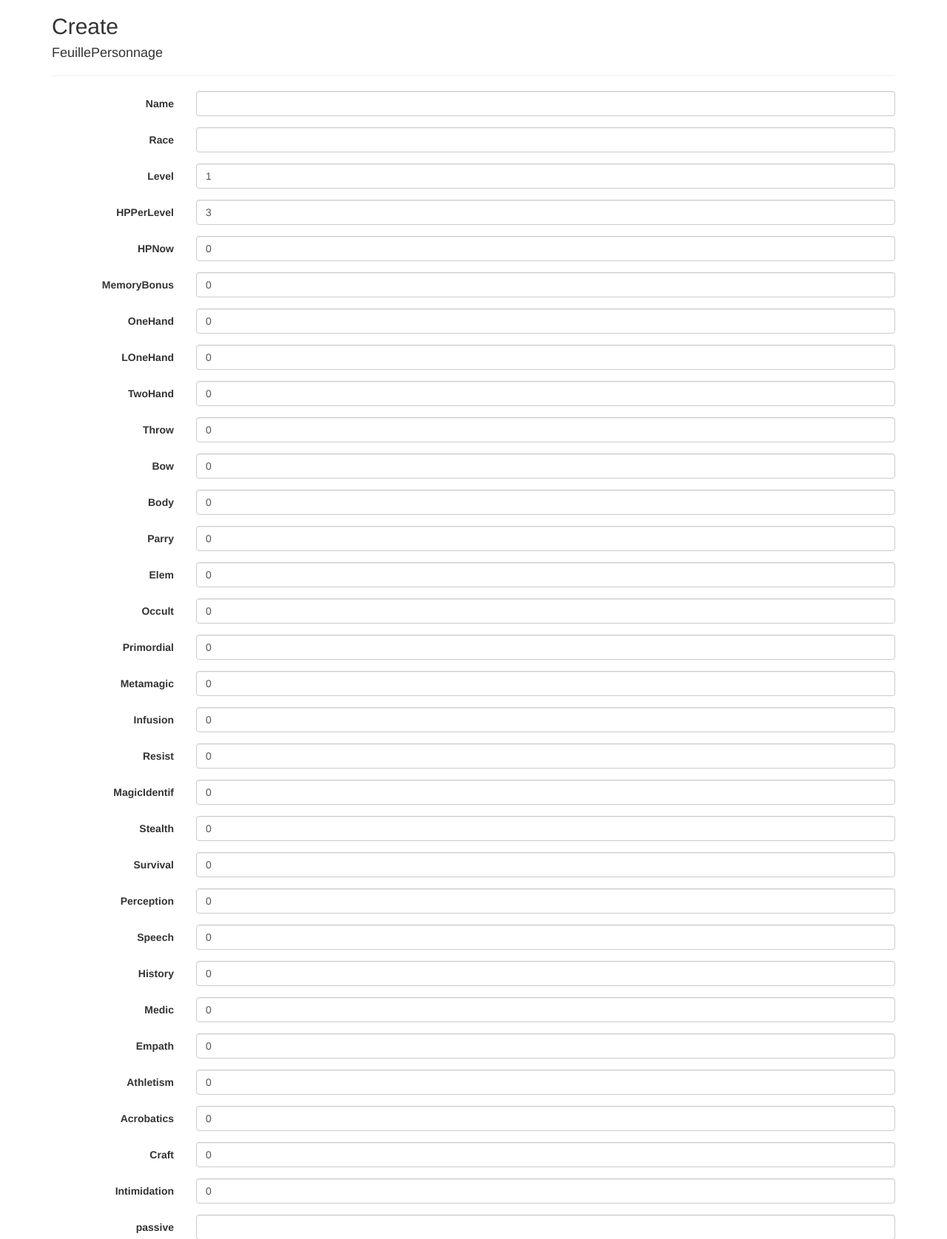
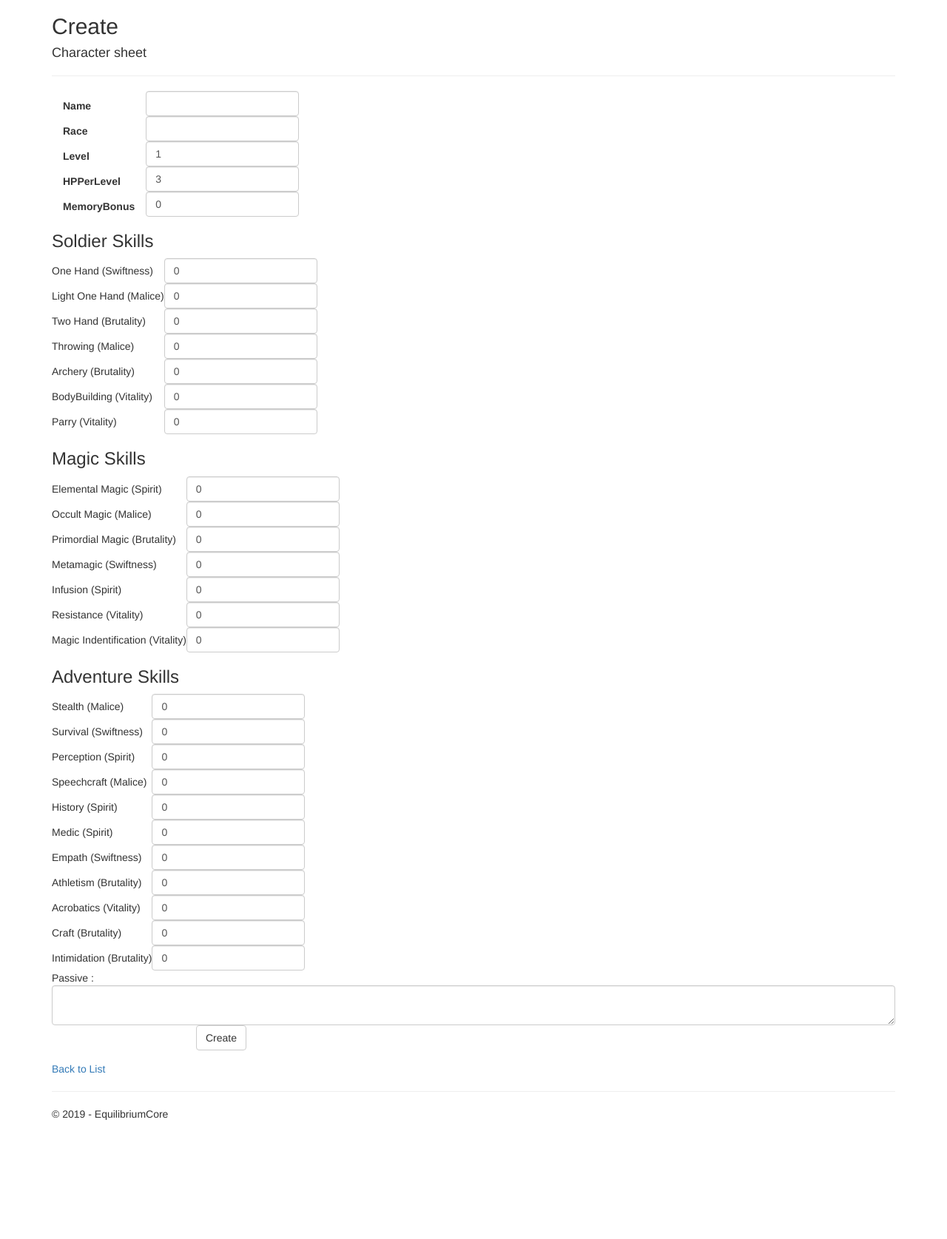
Before and after one commit to Nilun/EquilibriumNet, an ASP.NET Core app: page /FeuillePersonnages/Create in a window 1280 px wide. Shown: the part 51-1726 px from the top of the page at 74% size. After the commit the page ends 1565 px from the top, so only its background shows below. Run offline with ASP.NET Core 8, Linux system fonts and the light colour scheme; the project's own start-up code is not run, and a stand-in starts its controllers and pages.

Commit message:
mise a jour creation

```diff
--- a/EquilibriumCore/Models/FeuillePersonnage.cs
+++ b/EquilibriumCore/Models/FeuillePersonnage.cs
@@ -18,7 +18,7 @@ namespace EquilibriumCore.Models
         public int HPNow { get; set; } = 0;
         [NotMapped] public int HPMax { get => 10 + Level * HPPerLevel + Body*5;  }
         public int MemoryBonus { get; set; }
-        [NotMapped] public int Memory { get => (int)Math.Truncate((double)(3 + Level / 2)); }
+        [NotMapped] public int Memory { get => (int)Math.Truncate((double)(3 + Level / 2)) + MemoryBonus; }
 
         public int SkillPoint { get => 4 + (int)Math.Truncate((double)((Level - 1) / 2)); }
         public int ClassPoint { get => 2 + (int)Math.Truncate((double)(Level / 2)); }
--- a/EquilibriumCore/Views/FeuillePersonnages/Create.cshtml
+++ b/EquilibriumCore/Views/FeuillePersonnages/Create.cshtml
@@ -12,264 +12,306 @@
     @Html.AntiForgeryToken()
 
 <div class="form-horizontal">
-        <h4>FeuillePersonnage</h4>
+    <h4>Character sheet</h4>
     <hr />
     @Html.ValidationSummary(true, "", new { @class = "text-danger" })
-        <div class="form-group">
+
+    <table>
+        <tr>
+            <td>
                 @Html.LabelFor(model => model.Name, htmlAttributes: new { @class = "control-label col-md-2" })
-            <div class="col-md-10">
+            </td>
+            <td>
                 @Html.EditorFor(model => model.Name, new { htmlAttributes = new { @class = "form-control" } })
                 @Html.ValidationMessageFor(model => model.Name, "", new { @class = "text-danger" })
-            </div>
-        </div>
+            </td>
+        </tr>
 
-        <div class="form-group">
+        <tr>
+            <td>
                 @Html.LabelFor(model => model.Race, htmlAttributes: new { @class = "control-label col-md-2" })
-            <div class="col-md-10">
+            </td>
+            <td>
                 @Html.EditorFor(model => model.Race, new { htmlAttributes = new { @class = "form-control" } })
                 @Html.ValidationMessageFor(model => model.Race, "", new { @class = "text-danger" })
-            </div>
-        </div>
+            </td>
+        </tr>
+        <tr>
 
-        <div class="form-group">
+            <td>
+
                 @Html.LabelFor(model => model.Level, htmlAttributes: new { @class = "control-label col-md-2" })
-            <div class="col-md-10">
+            </td>
+            <td>
                 @Html.EditorFor(model => model.Level, new { htmlAttributes = new { @class = "form-control" } })
                 @Html.ValidationMessageFor(model => model.Level, "", new { @class = "text-danger" })
-            </div>
-        </div>
+            </td>
 
-        <div class="form-group">
+        </tr>
+
+        <tr>
+
+            <td>
+
                 @Html.LabelFor(model => model.HPPerLevel, htmlAttributes: new { @class = "control-label col-md-2" })
-            <div class="col-md-10">
+            </td>
+            <td>
                 @Html.EditorFor(model => model.HPPerLevel, new { htmlAttributes = new { @class = "form-control" } })
                 @Html.ValidationMessageFor(model => model.HPPerLevel, "", new { @class = "text-danger" })
-            </div>
-        </div>
+            </td>
 
-        <div class="form-group">
+        </tr>
+
+        @*<tr>
+
+            <td>
                 @Html.LabelFor(model => model.HPNow, htmlAttributes: new { @class = "control-label col-md-2" })
-            <div class="col-md-10">
+
+            </td>
+            <td>
                 @Html.EditorFor(model => model.HPNow, new { htmlAttributes = new { @class = "form-control" } })
                 @Html.ValidationMessageFor(model => model.HPNow, "", new { @class = "text-danger" })
-            </div>
-        </div>
+            </td>
 
-        <div class="form-group">
+        </tr>*@
+
+        <tr>
+
+            <td>
                 @Html.LabelFor(model => model.MemoryBonus, htmlAttributes: new { @class = "control-label col-md-2" })
-            <div class="col-md-10">
+            </td>
+            <td>
                 @Html.EditorFor(model => model.MemoryBonus, new { htmlAttributes = new { @class = "form-control" } })
                 @Html.ValidationMessageFor(model => model.MemoryBonus, "", new { @class = "text-danger" })
-            </div>
-        </div>
+            </td>
 
-        <div class="form-group">
-            @Html.LabelFor(model => model.OneHand, htmlAttributes: new { @class = "control-label col-md-2" })
-            <div class="col-md-10">
-                @Html.EditorFor(model => model.OneHand, new { htmlAttributes = new { @class = "form-control"  } })
+        </tr>
+
+    </table>
+
+
+
+
+
+
+
+
+
+
+
+
+    <h3>Soldier Skills</h3>
+
+    <table>
+        <tr>
+            <td>One Hand (Swiftness)</td>
+            <td>
+                @Html.EditorFor(model => model.OneHand, new { htmlAttributes = new { @class = "form-control" } })
                 @Html.ValidationMessageFor(model => model.OneHand, "", new { @class = "text-danger" })
-            </div>
-        </div>
+            </td>
+        </tr>
 
-        <div class="form-group">
-            @Html.LabelFor(model => model.LOneHand, htmlAttributes: new { @class = "control-label col-md-2" })
-            <div class="col-md-10">
+        <tr>
+            <td>Light One Hand (Malice) </td>
+            <td>
                 @Html.EditorFor(model => model.LOneHand, new { htmlAttributes = new { @class = "form-control" } })
                 @Html.ValidationMessageFor(model => model.LOneHand, "", new { @class = "text-danger" })
-            </div>
-        </div>
+            </td>
+        </tr>
 
-        <div class="form-group">
-            @Html.LabelFor(model => model.TwoHand, htmlAttributes: new { @class = "control-label col-md-2" })
-            <div class="col-md-10">
+        <tr>
+            <td>Two Hand (Brutality)</td>
+            <td>
                 @Html.EditorFor(model => model.TwoHand, new { htmlAttributes = new { @class = "form-control" } })
                 @Html.ValidationMessageFor(model => model.TwoHand, "", new { @class = "text-danger" })
-            </div>
-        </div>
+            </td>
+        </tr>
 
-        <div class="form-group">
-            @Html.LabelFor(model => model.Throw, htmlAttributes: new { @class = "control-label col-md-2" })
-            <div class="col-md-10">
+        <tr>
+            <td>Throwing (Malice)</td>
+            <td>
                 @Html.EditorFor(model => model.Throw, new { htmlAttributes = new { @class = "form-control" } })
                 @Html.ValidationMessageFor(model => model.Throw, "", new { @class = "text-danger" })
-            </div>
-        </div>
+            </td>
+        </tr>
 
-        <div class="form-group">
-            @Html.LabelFor(model => model.Bow, htmlAttributes: new { @class = "control-label col-md-2" })
-            <div class="col-md-10">
+        <tr>
+            <td>Archery (Brutality)</td>
+            <td>
                 @Html.EditorFor(model => model.Bow, new { htmlAttributes = new { @class = "form-control" } })
                 @Html.ValidationMessageFor(model => model.Bow, "", new { @class = "text-danger" })
-            </div>
-        </div>
+            </td>
+        </tr>
 
-        <div class="form-group">
-            @Html.LabelFor(model => model.Body, htmlAttributes: new { @class = "control-label col-md-2" })
-            <div class="col-md-10">
+        <tr>
+            <td>BodyBuilding (Vitality) </td>
+            <td>
                 @Html.EditorFor(model => model.Body, new { htmlAttributes = new { @class = "form-control" } })
                 @Html.ValidationMessageFor(model => model.Body, "", new { @class = "text-danger" })
-            </div>
-        </div>
-
-        <div class="form-group">
-            @Html.LabelFor(model => model.Parry, htmlAttributes: new { @class = "control-label col-md-2" })
-            <div class="col-md-10">
+            </td>
+        </tr>
+        <tr>
+            <td>Parry (Vitality) </td>
+            <td>
                 @Html.EditorFor(model => model.Parry, new { htmlAttributes = new { @class = "form-control" } })
                 @Html.ValidationMessageFor(model => model.Parry, "", new { @class = "text-danger" })
-            </div>
-        </div>
+            </td>
+        </tr>
+    </table>
 
-        <div class="form-group">
-            @Html.LabelFor(model => model.Elem, htmlAttributes: new { @class = "control-label col-md-2" })
-            <div class="col-md-10">
+    <h3>Magic Skills</h3>
+
+    <table>
+        <tr>
+            <td>Elemental Magic (Spirit)</td>
+            <td>
                 @Html.EditorFor(model => model.Elem, new { htmlAttributes = new { @class = "form-control" } })
                 @Html.ValidationMessageFor(model => model.Elem, "", new { @class = "text-danger" })
-            </div>
-        </div>
+            </td>
+        </tr>
 
-        <div class="form-group">
-            @Html.LabelFor(model => model.Occult, htmlAttributes: new { @class = "control-label col-md-2" })
-            <div class="col-md-10">
+        <tr>
+            <td>Occult Magic (Malice) </td>
+            <td>
                 @Html.EditorFor(model => model.Occult, new { htmlAttributes = new { @class = "form-control" } })
                 @Html.ValidationMessageFor(model => model.Occult, "", new { @class = "text-danger" })
-            </div>
-        </div>
+            </td>
+        </tr>
 
-        <div class="form-group">
-            @Html.LabelFor(model => model.Primordial, htmlAttributes: new { @class = "control-label col-md-2" })
-            <div class="col-md-10">
+        <tr>
+            <td>Primordial Magic (Brutality)</td>
+            <td>
                 @Html.EditorFor(model => model.Primordial, new { htmlAttributes = new { @class = "form-control" } })
                 @Html.ValidationMessageFor(model => model.Primordial, "", new { @class = "text-danger" })
-            </div>
-        </div>
+            </td>
+        </tr>
 
-        <div class="form-group">
-            @Html.LabelFor(model => model.Metamagic, htmlAttributes: new { @class = "control-label col-md-2" })
-            <div class="col-md-10">
+        <tr>
+            <td>Metamagic (Swiftness)</td>
+            <td>
                 @Html.EditorFor(model => model.Metamagic, new { htmlAttributes = new { @class = "form-control" } })
                 @Html.ValidationMessageFor(model => model.Metamagic, "", new { @class = "text-danger" })
-            </div>
-        </div>
+            </td>
+        </tr>
 
-        <div class="form-group">
-            @Html.LabelFor(model => model.Infusion, htmlAttributes: new { @class = "control-label col-md-2" })
-            <div class="col-md-10">
+        <tr>
+            <td>Infusion (Spirit)</td>
+            <td>
                 @Html.EditorFor(model => model.Infusion, new { htmlAttributes = new { @class = "form-control" } })
                 @Html.ValidationMessageFor(model => model.Infusion, "", new { @class = "text-danger" })
-            </div>
-        </div>
+            </td>
+        </tr>
 
-        <div class="form-group">
-            @Html.LabelFor(model => model.Resist, htmlAttributes: new { @class = "control-label col-md-2" })
-            <div class="col-md-10">
+        <tr>
+            <td>Resistance (Vitality) </td>
+            <td>
                 @Html.EditorFor(model => model.Resist, new { htmlAttributes = new { @class = "form-control" } })
                 @Html.ValidationMessageFor(model => model.Resist, "", new { @class = "text-danger" })
-            </div>
-        </div>
-
-        <div class="form-group">
-            @Html.LabelFor(model => model.MagicIdentif, htmlAttributes: new { @class = "control-label col-md-2" })
-            <div class="col-md-10">
+            </td>
+        </tr>
+        <tr>
+            <td>Magic Indentification (Vitality) </td>
+            <td>
                 @Html.EditorFor(model => model.MagicIdentif, new { htmlAttributes = new { @class = "form-control" } })
                 @Html.ValidationMessageFor(model => model.MagicIdentif, "", new { @class = "text-danger" })
-            </div>
-        </div>
+            </td>
+        </tr>
+    </table>
 
-        <div class="form-group">
-            @Html.LabelFor(model => model.Stealth, htmlAttributes: new { @class = "control-label col-md-2" })
-            <div class="col-md-10">
+    <h3>Adventure Skills</h3>
+
+    <table>
+        <tr>
+            <td>Stealth (Malice)</td>
+            <td>
                 @Html.EditorFor(model => model.Stealth, new { htmlAttributes = new { @class = "form-control" } })
                 @Html.ValidationMessageFor(model => model.Stealth, "", new { @class = "text-danger" })
-            </div>
-        </div>
+            </td>
+        </tr>
 
-        <div class="form-group">
-            @Html.LabelFor(model => model.Survival, htmlAttributes: new { @class = "control-label col-md-2" })
-            <div class="col-md-10">
+        <tr>
+            <td>Survival (Swiftness) </td>
+            <td>
                 @Html.EditorFor(model => model.Survival, new { htmlAttributes = new { @class = "form-control" } })
                 @Html.ValidationMessageFor(model => model.Survival, "", new { @class = "text-danger" })
-            </div>
-        </div>
+            </td>
+        </tr>
 
-        <div class="form-group">
-            @Html.LabelFor(model => model.Perception, htmlAttributes: new { @class = "control-label col-md-2" })
-            <div class="col-md-10">
+        <tr>
+            <td>Perception (Spirit)</td>
+            <td>
                 @Html.EditorFor(model => model.Perception, new { htmlAttributes = new { @class = "form-control" } })
                 @Html.ValidationMessageFor(model => model.Perception, "", new { @class = "text-danger" })
-            </div>
-        </div>
-
-        <div class="form-group">
-            @Html.LabelFor(model => model.Speech, htmlAttributes: new { @class = "control-label col-md-2" })
-            <div class="col-md-10">
+            </td>
+        </tr>
+        <tr>
+            <td>Speechcraft (Malice)</td>
+            <td>
                 @Html.EditorFor(model => model.Speech, new { htmlAttributes = new { @class = "form-control" } })
                 @Html.ValidationMessageFor(model => model.Speech, "", new { @class = "text-danger" })
-            </div>
-        </div>
+            </td>
+        </tr>
 
-        <div class="form-group">
-            @Html.LabelFor(model => model.History, htmlAttributes: new { @class = "control-label col-md-2" })
-            <div class="col-md-10">
+        <tr>
+            <td>History (Spirit)</td>
+            <td>
                 @Html.EditorFor(model => model.History, new { htmlAttributes = new { @class = "form-control" } })
                 @Html.ValidationMessageFor(model => model.History, "", new { @class = "text-danger" })
-            </div>
-        </div>
+            </td>
+        </tr>
 
-        <div class="form-group">
-            @Html.LabelFor(model => model.Medic, htmlAttributes: new { @class = "control-label col-md-2" })
-            <div class="col-md-10">
+        <tr>
+            <td>Medic (Spirit)</td>
+            <td>
                 @Html.EditorFor(model => model.Medic, new { htmlAttributes = new { @class = "form-control" } })
                 @Html.ValidationMessageFor(model => model.Medic, "", new { @class = "text-danger" })
-            </div>
-        </div>
+            </td>
+        </tr>
 
-        <div class="form-group">
-            @Html.LabelFor(model => model.Empath, htmlAttributes: new { @class = "control-label col-md-2" })
-            <div class="col-md-10">
+        <tr>
+            <td>Empath (Swiftness) </td>
+            <td>
                 @Html.EditorFor(model => model.Empath, new { htmlAttributes = new { @class = "form-control" } })
                 @Html.ValidationMessageFor(model => model.Empath, "", new { @class = "text-danger" })
-            </div>
-        </div>
-
-        <div class="form-group">
-            @Html.LabelFor(model => model.Athletism, htmlAttributes: new { @class = "control-label col-md-2" })
-            <div class="col-md-10">
+            </td>
+        </tr>
+        <tr>
+            <td>Athletism (Brutality) </td>
+            <td>
                 @Html.EditorFor(model => model.Athletism, new { htmlAttributes = new { @class = "form-control" } })
                 @Html.ValidationMessageFor(model => model.Athletism, "", new { @class = "text-danger" })
-            </div>
-        </div>
-
-        <div class="form-group">
-            @Html.LabelFor(model => model.Acrobatics, htmlAttributes: new { @class = "control-label col-md-2" })
-            <div class="col-md-10">
+            </td>
+        </tr>
+        <tr>
+            <td>Acrobatics (Vitality) </td>
+            <td>
                 @Html.EditorFor(model => model.Acrobatics, new { htmlAttributes = new { @class = "form-control" } })
                 @Html.ValidationMessageFor(model => model.Acrobatics, "", new { @class = "text-danger" })
-            </div>
-        </div>
+            </td>
+        </tr>
 
-        <div class="form-group">
-            @Html.LabelFor(model => model.Craft, htmlAttributes: new { @class = "control-label col-md-2" })
-            <div class="col-md-10">
+        <tr>
+            <td>Craft (Brutality) </td>
+            <td>
                 @Html.EditorFor(model => model.Craft, new { htmlAttributes = new { @class = "form-control" } })
                 @Html.ValidationMessageFor(model => model.Craft, "", new { @class = "text-danger" })
-            </div>
-        </div>
-
-        <div class="form-group">
-            @Html.LabelFor(model => model.Intimidation, htmlAttributes: new { @class = "control-label col-md-2" })
-            <div class="col-md-10">
+            </td>
+        </tr>
+        <tr>
+            <td>Intimidation (Brutality) </td>
+            <td>
                 @Html.EditorFor(model => model.Intimidation, new { htmlAttributes = new { @class = "form-control" } })
                 @Html.ValidationMessageFor(model => model.Intimidation, "", new { @class = "text-danger" })
-            </div>
-        </div>
+            </td>
+        </tr>
 
-        <div class="form-group">
-            @Html.LabelFor(model => model.passive, htmlAttributes: new { @class = "control-label col-md-2" })
-            <div class="col-md-10">
-                @Html.EditorFor(model => model.passive, new { htmlAttributes = new { @class = "form-control" } })
-                @Html.ValidationMessageFor(model => model.passive, "", new { @class = "text-danger" })
-            </div>
-        </div>
+
+
+    </table>
+    Passive :
+    <textarea asp-for="passive" class="form-control" ></textarea>
+    <span asp-validation-for="passive" class="text-danger"></span>
+
 
     <div class="form-group">
         <div class="col-md-offset-2 col-md-10">
--- a/EquilibriumCore/Views/FeuillePersonnages/Details.cshtml
+++ b/EquilibriumCore/Views/FeuillePersonnages/Details.cshtml
@@ -376,7 +376,7 @@
 
     <h3>Passive</h3><br />
     <div style="white-space:pre">
-      &nbsp; @Html.DisplayFor(model => model.passive)
+@Html.DisplayFor(model => model.passive)
     </div>
 </div>
 <p>
```
Lines whose indentation alone changed are shown as unchanged.
